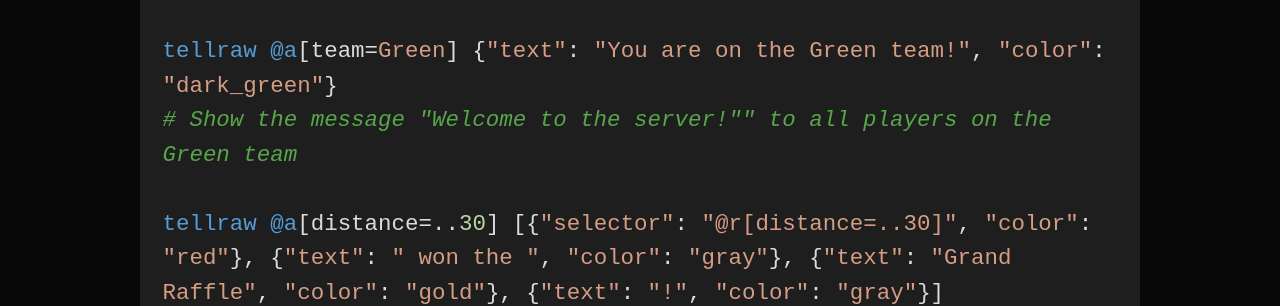
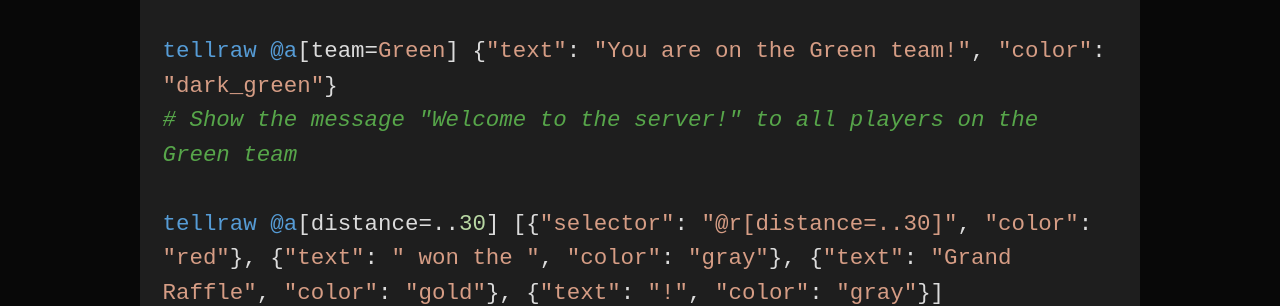
Before and after one commit to WOFTNW/Admin-Handbook, a Jekyll site: the page built from 1.md, in a window 1280 px wide and 900 px high, scrolled down 14709 px. Shown: the part 153-459 px from the top of the window. Built offline with Jekyll 4.4.1, drawn with Linux system fonts in a browser that asks for light colours.

Commit message:
Update 1.md

```diff
--- a/1.md
+++ b/1.md
@@ -348,7 +348,7 @@ tellraw FrazzledDingo "Welcome to the server!"
 # Show the message "Welcome to the server!" to FrazzledDingo
 
 tellraw @a[team=Green] {"text": "You are on the Green team!", "color": "dark_green"}
-# Show the message "Welcome to the server!"" to all players on the Green team
+# Show the message "Welcome to the server!" to all players on the Green team
 
 tellraw @a[distance=..30] [{"selector": "@r[distance=..30]", "color": "red"}, {"text": " won the ", "color": "gray"}, {"text": "Grand Raffle", "color": "gold"}, {"text": "!", "color": "gray"}]
 # Show the message "<random player up to 30 blocks away> won the Grand Raffle!" to all players up to 30 blocks away
```
